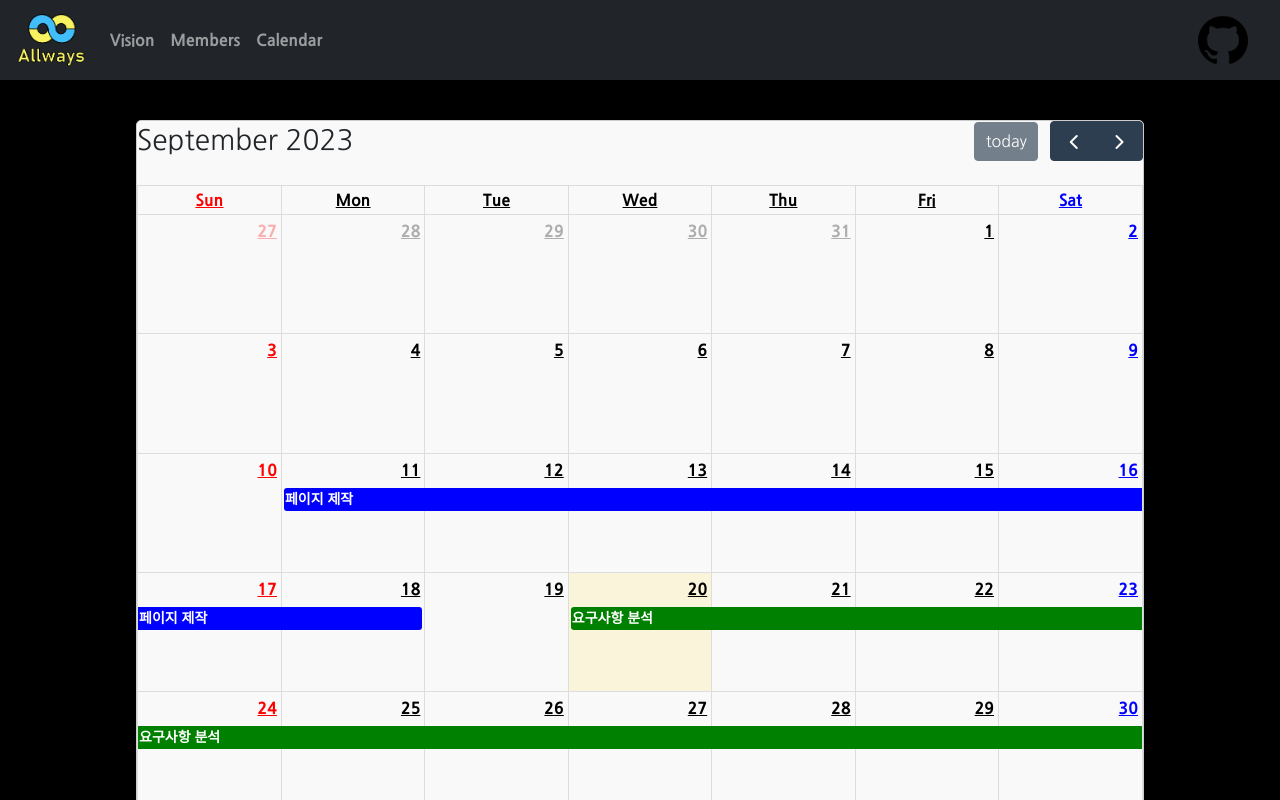
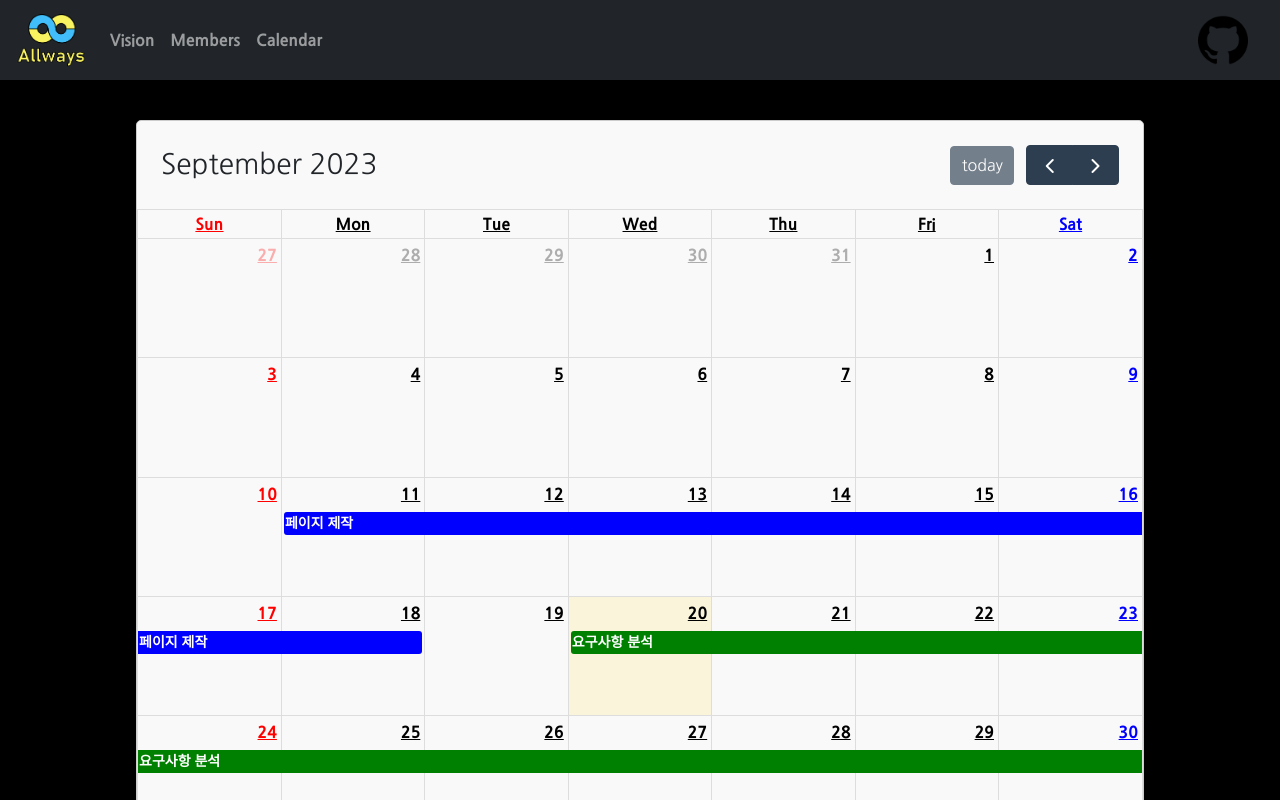
Before and after one commit to KEA-Allways/Team-Page, a React (Create React App) app: page /calendar in a window 1280 px wide. Shown: the top 800 px of the page. Built offline with nearby package versions, Linux system fonts and the light colour scheme.

Commit message:
Design : 캘린더 여백 조정

```diff
--- a/src/styles/ReactCalendar.css
+++ b/src/styles/ReactCalendar.css
@@ -69,3 +69,18 @@
 .fc-day-sun a {
   color: red;
 }
+
+
+.fc .fc-toolbar.fc-header-toolbar {
+  margin-bottom: 1.5em;
+  margin-top: 1.5em;
+  margin-left: 1.5em;
+}
+
+.fc fc-media-screen fc-direction-ltr fc-theme-standard {
+  border: 100px;
+}
+
+.fc-toolbar-chunk {
+  margin-right : 1.5em;
+}
```
